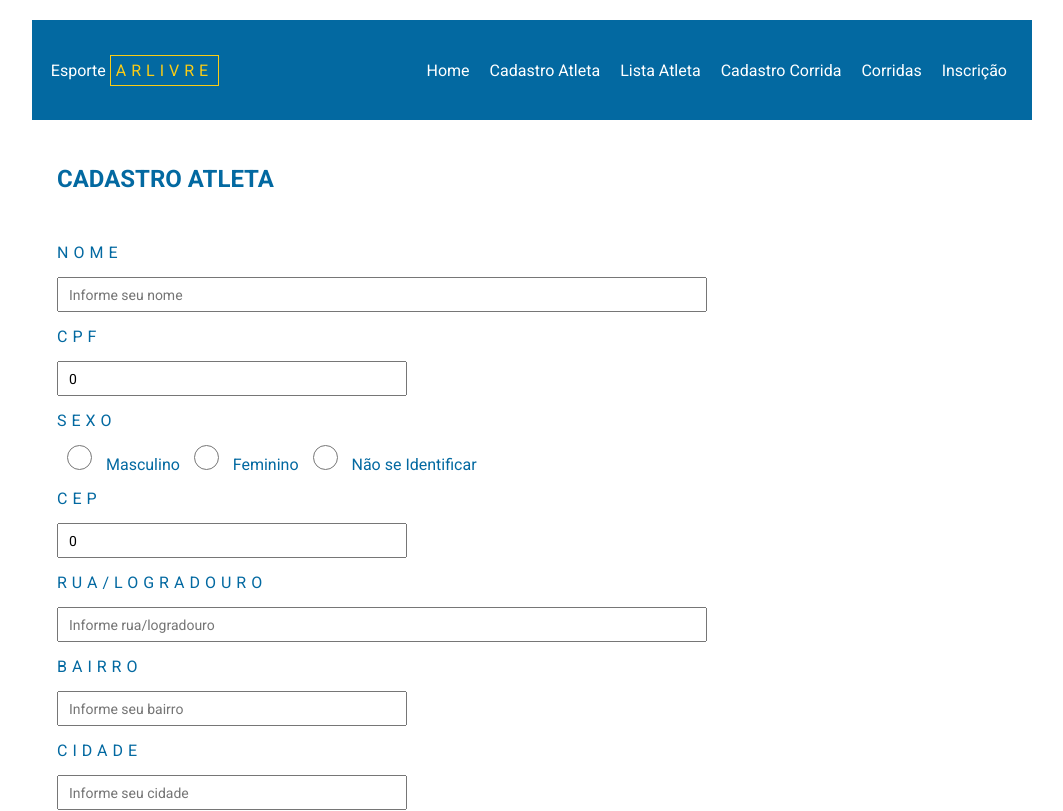
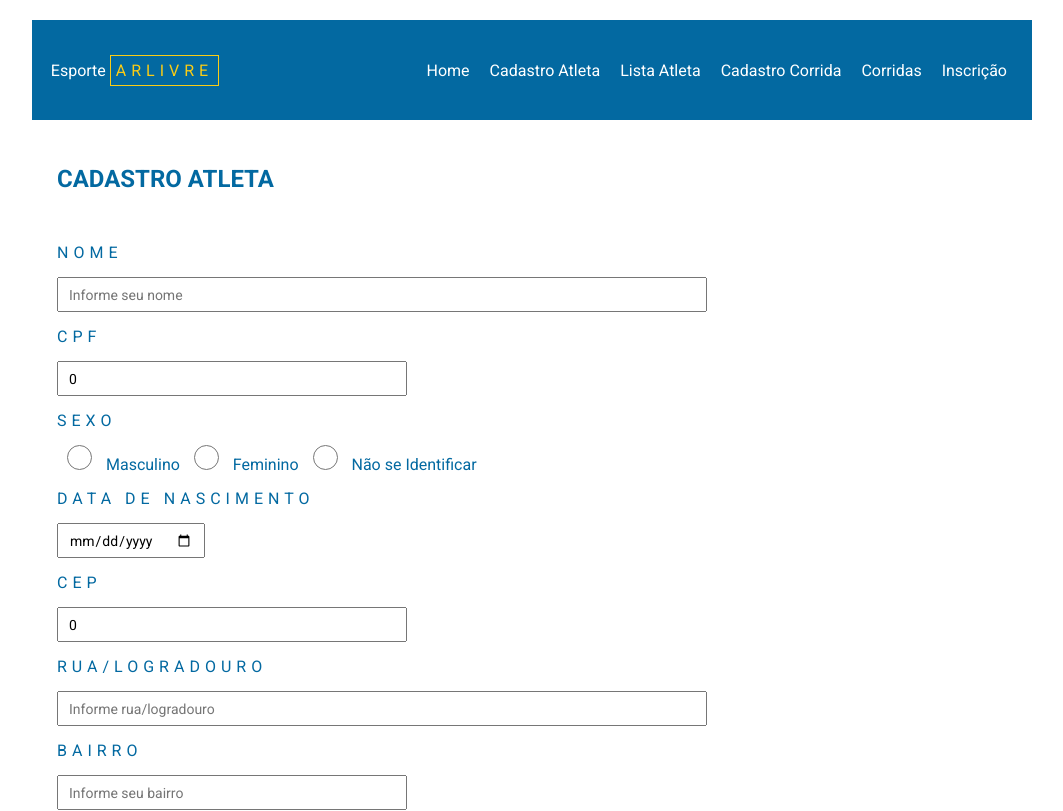
Before and after one commit to TheKito7/EsporteArlivre02, an Angular app: page /cadastroatleta in a window 1280 px wide. Shown: the top 811 px of the page, without its empty margins (108-1171 px from the left). Built offline with nearby package versions, Linux system fonts and the light colour scheme.

Commit message:
Add função de data nascimento

```diff
--- a/src/app/component/atleta/atleta-component/atleta-component.html
+++ b/src/app/component/atleta/atleta-component/atleta-component.html
@@ -12,6 +12,9 @@
         <input type="radio" name="sexo" id="sexoM" class="btnSelecao" value="M" [(ngModel)] = "sexo"> Masculino
         <input type="radio" name="sexo" id="sexoF" class="btnSelecao" value="F" [(ngModel)] = "sexo"> Feminino
         <input type="radio" name="sexo" id="sexoN" class="btnSelecao" value="N"  [(ngModel)] = "sexo"> Não se Identificar
+
+        <label for="data_nascimento"> Data de Nascimento </label>
+        <input type="date" name="data_nascimento"[(ngModel)]= "data_nascimento"  >
 
         <label for="cep">CEP</label>
         <input type="text" name="cep"  [(ngModel)] = "cep" id="cep" class="input02" required maxlength="9" placeholder="Informe seu cep" >
--- a/src/app/component/atleta/atleta-component/atleta-component.ts
+++ b/src/app/component/atleta/atleta-component/atleta-component.ts
@@ -23,6 +23,7 @@ export class AtletaComponent {
   bairro = ''
   cidade = ''
   uf = ''
+  data_nascimento = ''
 
   editar = false
   idAtleta = 0
@@ -61,6 +62,7 @@ export class AtletaComponent {
           this.bairro = objAtleta.bairro
           this.cidade = objAtleta.cidade
           this.uf = objAtleta.uf
+          this.data_nascimento = objAtleta.data_nascimento
 
           //PARA DETECTAR ALTERAÇÃO NO COMPENENT
           this.cdr.detectChanges()
@@ -81,6 +83,7 @@ export class AtletaComponent {
     pessoaAtleta.bairro = this.bairro
     pessoaAtleta.cidade = this.cidade
     pessoaAtleta.uf = this.uf
+    pessoaAtleta.data_nascimento = this.data_nascimento
 
     if (!this.editar) {
       this.atletaService.adicionarAtleta(pessoaAtleta)
@@ -134,6 +137,7 @@ export class AtletaComponent {
     this.bairro = ''
     this.cidade = ''
     this.uf = ''
+    this.data_nascimento = ''
   }
 
 
--- a/src/app/component/atleta/atleta-lista-component/atleta-lista-component.html
+++ b/src/app/component/atleta/atleta-lista-component/atleta-lista-component.html
@@ -5,7 +5,7 @@
         @for (elem of listaAtletas(); track elem.id) {
         <div class="item-atletas">
             <span class="dados-atleta">
-                {{elem.id}} - {{elem.nome}} - {{elem.cpf}} - {{elem.sexo}} - {{elem.cidade}} -{{elem.uf}}
+                {{elem.id}} - {{elem.nome}} - {{elem.cpf}} - {{elem.sexo}} - {{elem.cidade}} -{{elem.uf}} {{calcularIdade(elem.data_nascimento)}} anos
             </span>
             <span class="links-lista">
                 <a class="lnk-editar" (click)="buscarPessoa(elem)"> Editar </a>
--- a/src/app/component/atleta/atleta-lista-component/atleta-lista-component.ts
+++ b/src/app/component/atleta/atleta-lista-component/atleta-lista-component.ts
@@ -39,6 +39,26 @@ export class AtletaListaComponent {
 
   }
 
+  calcularIdade(dataNascimento: string): number | string {
+    if (!dataNascimento) return ''; // Retorna "Não Informado" se estiver vazio
+
+    const dataNasc = new Date(dataNascimento);
+
+    // Tratamento caso a MockAPI traga os dados falsos antigos como "data_nascimento 1"
+    if (isNaN(dataNasc.getTime())) return 'Data Inválida';
+
+    const hoje = new Date();
+    let idade = hoje.getFullYear() - dataNasc.getFullYear();
+    const mes = hoje.getMonth() - dataNasc.getMonth();
+
+    // Se o mês atual for menor que o mês de nascimento, ou se for o mesmo mês mas o dia atual for menor, subtrai 1 ano
+    if (mes < 0 || (mes === 0 && hoje.getDate() < dataNasc.getDate())) {
+      idade--;
+    }
+
+    return idade;
+  }
+
   //EXCLUIR ATLETA
   excluirAtleta(atleta: Atleta){
     if(confirm(`Deseja excluir ${atleta.nome} da competição? `)){
--- a/src/app/models/Atleta.ts
+++ b/src/app/models/Atleta.ts
@@ -8,5 +8,5 @@ export class Atleta{
     bairro: string =''
     cidade: string = ''
     uf: string = ''
-
+    data_nascimento: string = ''
 }
--- a/src/app/service/atleta-service.ts
+++ b/src/app/service/atleta-service.ts
@@ -19,9 +19,9 @@ export class AtletaService {
 
   //LISTAR ATLETAS NA API
   listarAtletas(): Observable<Atleta[]> {
-    /*    const urlApi = `https://6a7f6d923183f5fd884b1a61.mockapi.io/esportearlivre/atleta`*/
+     const urlApi = `https://6a7f6d923183f5fd884b1a61.mockapi.io/esportearlivre/atleta`
 
-   const  urlApi = `http://127.0.0.1:8000/pessoa/`
+   /*const  urlApi = `http://127.0.0.1:8000/pessoa/` */
 
     return this.http.get<Atleta[]>(urlApi)
   }
```
